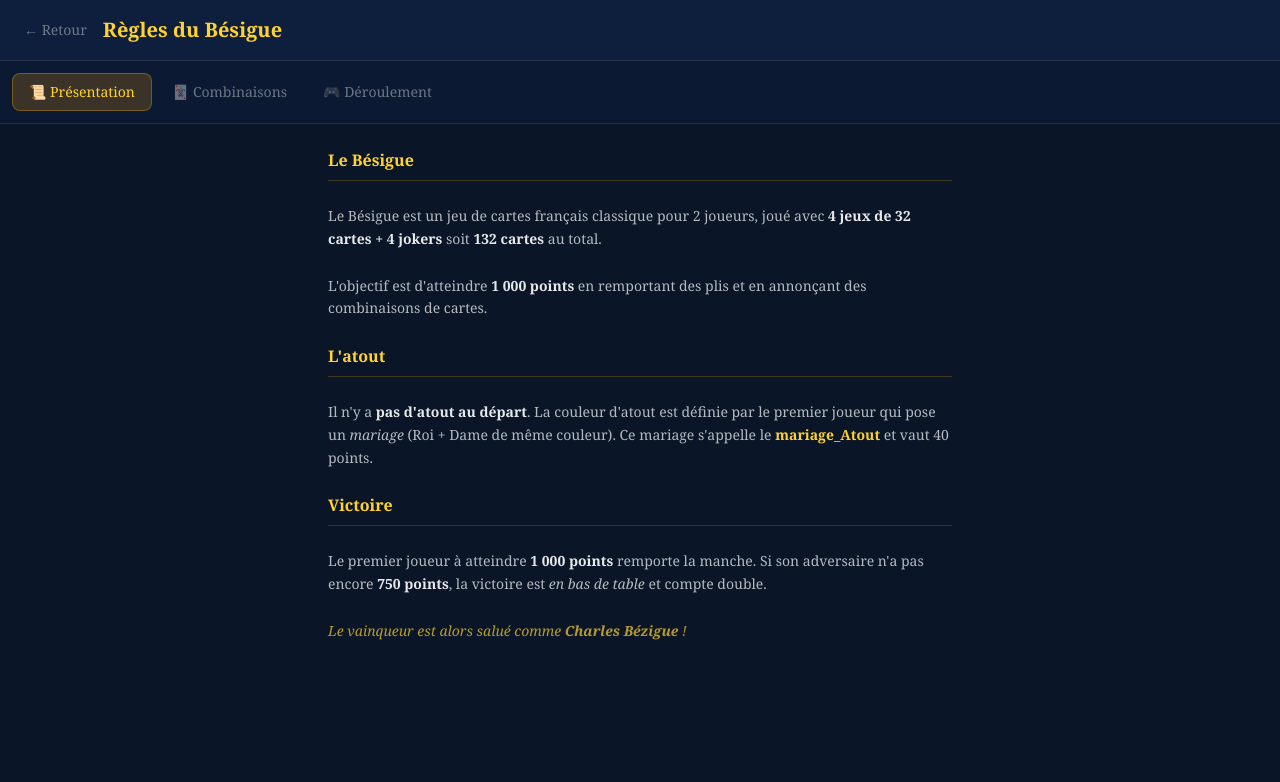
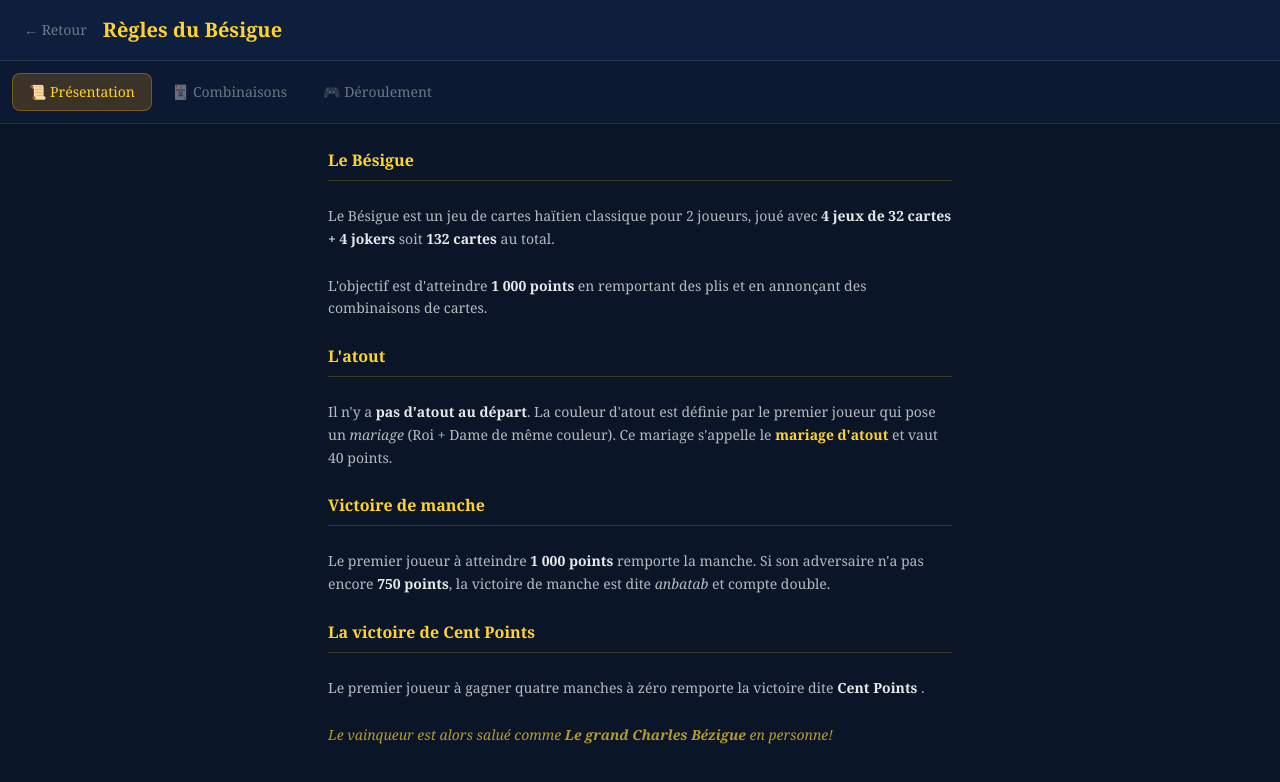
Before and after one commit to jerase/besigue, a React (Vite) app: page / in a window 1280 px wide. Both pictures are taken after a click on the button "📖 Règles". Shown: the top 782 px of the page. Built offline with nearby package versions, Linux system fonts and the light colour scheme.

Commit message:
amelioration des regles

```diff
--- a/src/screens/EcranRegles.tsx
+++ b/src/screens/EcranRegles.tsx
@@ -62,7 +62,7 @@ const SectionPresentation: React.FC = () => (
  <div className="space-y-6 text-sm text-white/70 leading-relaxed">
  <TitreSection>Le Bésigue</TitreSection>
  <p>
- Le Bésigue est un jeu de cartes français classique pour 2 joueurs,
+ Le Bésigue est un jeu de cartes haïtien classique pour 2 joueurs,
  joué avec <strong className="text-white/90">4 jeux de 32 cartes + 4 jokers</strong> soit <strong className="text-white/90">132 cartes</strong> au total.
  </p>
  <p>
@@ -74,16 +74,21 @@ const SectionPresentation: React.FC = () => (
  <p>
  Il n'y a <strong className="text-white/90">pas d'atout au départ</strong>. La couleur d'atout est définie
  par le premier joueur qui pose un <em>mariage</em> (Roi + Dame de même couleur).
- Ce mariage s'appelle le <strong className="text-amber-300">mariage_Atout</strong> et vaut 40 points.
+ Ce mariage s'appelle le <strong className="text-amber-300">mariage d'atout</strong> et vaut 40 points.
  </p>
 
- <TitreSection>Victoire</TitreSection>
+ <TitreSection>Victoire de manche</TitreSection>
  <p>
  Le premier joueur à atteindre <strong className="text-white/90">1 000 points</strong> remporte la manche.
- Si son adversaire n'a pas encore <strong className="text-white/90">750 points</strong>, la victoire est <em>en bas de table</em> et compte double.
+ Si son adversaire n'a pas encore <strong className="text-white/90">750 points</strong>, la victoire de manche est dite <em>anbatab</em> et compte double.
+ </p>
+
+ <TitreSection>La victoire de Cent Points</TitreSection>
+ <p>
+ Le premier joueur à gagner quatre manches à zéro remporte la victoire dite <strong className="text-white/90"> Cent Points </strong>.
  </p>
  <p className="text-amber-300/70 italic">
- Le vainqueur est alors salué comme <strong>Charles Bézigue</strong> !
+ Le vainqueur est alors salué comme <strong>Le grand Charles Bézigue</strong> en personne!
  </p>
  </div>
 )
--- a/src/screens/EcranTutoriel.tsx
+++ b/src/screens/EcranTutoriel.tsx
@@ -13,7 +13,7 @@ const RegleJoker: React.FC<{ regle: string; texte: string }> = ({ regle, texte }
 const ETAPES: Etape[] = [
  { titre: 'Bienvenue au Bésigue', emoji: '🂡', contenu: (
  <div className="space-y-3 text-sm text-white/70">
- <p>Le Bésigue est un jeu de cartes classique français pour <strong className="text-white/90">2 joueurs</strong>.</p>
+ <p>Le Bésigue est un jeu de cartes classique haïtien pour <strong className="text-white/90">2 joueurs</strong>.</p>
  <p>Le jeu utilise <strong className="text-white/90">4 jeux de 32 cartes + 4 jokers = 132 cartes</strong>.</p>
  <p>But : atteindre <strong className="text-amber-300">1 000 points</strong> en remportant des plis et en annonçant des combinaisons.</p>
  </div>
@@ -95,7 +95,7 @@ const ETAPES: Etape[] = [
  <div className="bg-amber-500/10 border border-amber-400/20 rounded-xl p-4 space-y-2">
  <p className="text-amber-300 font-bold">Conseils :</p>
  <p className="text-xs">• Commencez en niveau <strong className="text-white/80">Facile</strong></p>
- <p className="text-xs">• Posez le mariage_Atout dès que possible</p>
+ <p className="text-xs">• Posez le mariage d'atout dès que possible</p>
  <p className="text-xs">• Les cartes étalées restent jouables dans un pli !</p>
  <p className="text-xs">• Le 7 d'atout donne +10 pts quand vous le jouez</p>
  </div>
```
